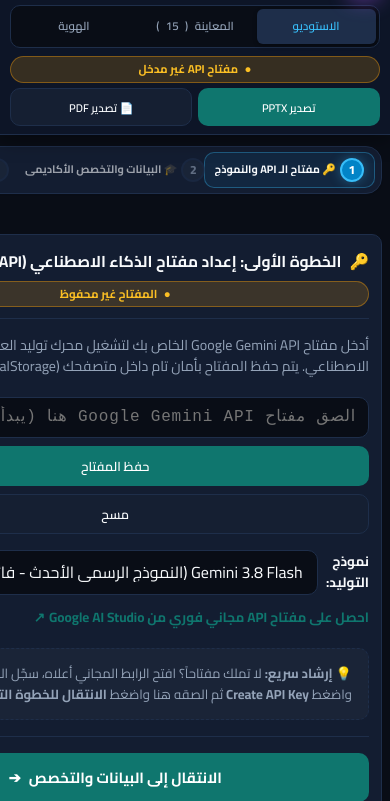
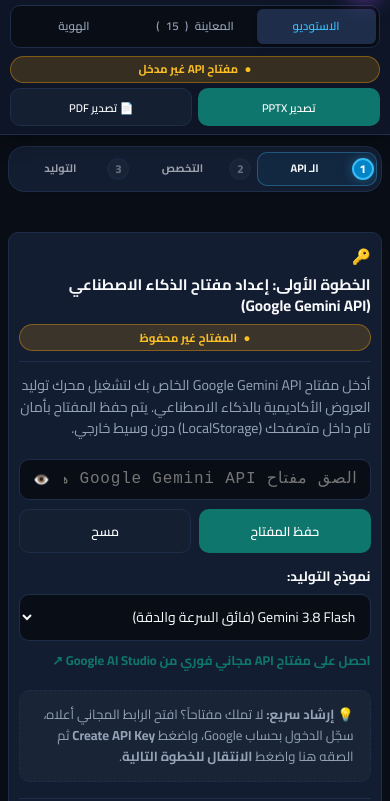
Before and after one commit to ndtmk19-maker/charihatek, a website built with Vite: page index.html in a window 390 px wide. Shown: the part 43-844 px from the top of the page. Built offline with nearby package versions, Linux system fonts and the light colour scheme.

Commit message:
fix(mobile): إصلاح تجاوب أبعاد الشاشة ومنع اقتطاع المحتوى على الهواتف المحمولة

```diff
--- a/index.html
+++ b/index.html
@@ -79,7 +79,10 @@
               <div class="step-circle" id="step-circle-1">1</div>
               <div class="step-info">
                 <span class="step-title">الخطوة الأولى</span>
-                <span class="step-subtitle">🔑 مفتاح الـ API والنموذج</span>
+                <span class="step-subtitle">
+                  <span class="desktop-only">🔑 مفتاح الـ API والنموذج</span>
+                  <span class="mobile-only">الـ API</span>
+                </span>
               </div>
             </div>
             <div class="stepper-divider" id="step-divider-1"></div>
@@ -87,7 +90,10 @@
               <div class="step-circle" id="step-circle-2">2</div>
               <div class="step-info">
                 <span class="step-title">الخطوة الثانية</span>
-                <span class="step-subtitle">🎓 البيانات والتخصص الأكاديمي</span>
+                <span class="step-subtitle">
+                  <span class="desktop-only">🎓 البيانات والتخصص الأكاديمي</span>
+                  <span class="mobile-only">التخصص</span>
+                </span>
               </div>
             </div>
             <div class="stepper-divider" id="step-divider-2"></div>
@@ -95,7 +101,10 @@
               <div class="step-circle" id="step-circle-3">3</div>
               <div class="step-info">
                 <span class="step-title">الخطوة الثالثة</span>
-                <span class="step-subtitle">📑 خطة البحث والتوليد</span>
+                <span class="step-subtitle">
+                  <span class="desktop-only">📑 خطة البحث والتوليد</span>
+                  <span class="mobile-only">التوليد</span>
+                </span>
               </div>
             </div>
           </nav>
@@ -125,13 +134,14 @@
                     type="password"
                     id="input-api-key"
                     class="form-input"
-                    placeholder="الصق مفتاح Google Gemini API هنا (يبدأ بـ AIzaSy...)"
+                    placeholder="الصق مفتاح Google Gemini API هنا (AIzaSy...)"
                     autocomplete="off"
                   />
                   <button type="button" class="btn-toggle-eye" id="btn-toggle-key-visibility" title="إظهار / إخفاء المفتاح">
                     👁️
                   </button>
                 </div>
+                <div class="api-key-actions-row">
                   <button type="button" class="btn btn-primary btn-sm" id="btn-save-key">
                     حفظ المفتاح
                   </button>
@@ -139,23 +149,23 @@
                     مسح
                   </button>
                 </div>
+              </div>
 
-              <div style="display: flex; justify-content: space-between; align-items: center; margin-top: 1rem; flex-wrap: wrap; gap: 0.75rem; font-size: 0.84rem;">
-                <div style="display: flex; align-items: center; gap: 0.5rem;">
-                  <label for="select-ai-model" style="font-weight: 700; color: var(--app-text);">نموذج التوليد:</label>
-                  <select id="select-ai-model" class="form-select" style="padding: 0.35rem 0.65rem; font-size: 0.84rem; width: auto;">
-                    <option value="gemini-3.8-flash" selected>Gemini 3.8 Flash (النموذج الرسمي الأحدث - فائق السرعة والدقة)</option>
+              <div class="model-selection-row">
+                <div class="model-select-group">
+                  <label for="select-ai-model" style="font-weight: 700; color: var(--app-text); white-space: nowrap;">نموذج التوليد:</label>
+                  <select id="select-ai-model" class="form-select">
+                    <option value="gemini-3.8-flash" selected>Gemini 3.8 Flash (فائق السرعة والدقة)</option>
                     <option value="gemini-2.5-flash">Gemini 2.5 Flash</option>
-                    <option value="gemini-3.8-pro">Gemini 3.8 Pro (أعلى عمق استدلالي للموضوعات المعقدة)</option>
+                    <option value="gemini-3.8-pro">Gemini 3.8 Pro (أعلى عمق استدلالي)</option>
                   </select>
                 </div>
-                <a href="https://aistudio.google.com/app/apikey" target="_blank" rel="noopener noreferrer" style="color: var(--theme-primary); text-decoration: none; font-weight: 700; display: inline-flex; align-items: center; gap: 0.25rem;">
-                  <span>احصل على مفتاح API مجاني فوري من Google AI Studio</span>
-                  <span>↗</span>
+                <a href="https://aistudio.google.com/app/apikey" target="_blank" rel="noopener noreferrer" class="api-key-link">
+                  <span>احصل على مفتاح API مجاني فوري من Google AI Studio ↗</span>
                 </a>
               </div>
 
-              <div style="background: rgba(255, 255, 255, 0.03); border: 1px dashed var(--app-border); border-radius: var(--radius-md); padding: 0.85rem 1rem; margin-top: 1.25rem; font-size: 0.82rem; color: #94a3b8; line-height: 1.6;">
+              <div class="api-guide-tip-box">
                 💡 <strong>إرشاد سريع:</strong> لا تملك مفتاحاً؟ افتح الرابط المجاني أعلاه، سجّل الدخول بحساب Google، واضغط <strong>Create API Key</strong> ثم الصقه هنا واضغط <strong>الانتقال للخطوة التالية</strong>.
               </div>
 
--- a/src/styles/base.css
+++ b/src/styles/base.css
@@ -49,6 +49,7 @@
 
 html {
   box-sizing: border-box;
+  width: 100%;
   max-width: 100vw;
   overflow-x: hidden;
 }
@@ -63,8 +64,10 @@
   min-height: 100vh;
   display: flex;
   flex-direction: column;
+  width: 100%;
   max-width: 100vw;
   overflow-x: hidden;
+  position: relative;
 }
 
 /* App Header & Navigation Bar */
@@ -273,6 +276,8 @@
 
 .form-input, .form-textarea, .form-select {
   width: 100%;
+  max-width: 100%;
+  box-sizing: border-box;
   font-family: inherit;
   font-size: 0.92rem;
   padding: 0.6rem 0.85rem;
@@ -282,6 +287,11 @@
   color: var(--app-text);
   transition: border-color 0.2s, box-shadow 0.2s;
   direction: inherit;
+}
+
+.form-select {
+  text-overflow: ellipsis;
+  overflow: hidden;
 }
 
 .form-input:focus, .form-textarea:focus, .form-select:focus {
@@ -302,6 +312,8 @@
   width: 100%;
   margin: 1.5rem auto;
   padding: 0 1.5rem;
+  box-sizing: border-box;
+  overflow-x: hidden;
 }
 
 .hidden {
@@ -449,6 +461,10 @@
   .app-main {
     padding: 0 0.5rem;
     margin: 0.65rem auto;
+    width: 100%;
+    max-width: 100%;
+    box-sizing: border-box;
+    overflow-x: hidden;
   }
 
   /* Form inputs touch accessibility and preventing iOS Safari auto-zoom */
--- a/src/styles/editor.css
+++ b/src/styles/editor.css
@@ -1,14 +1,27 @@
 /* Editor Layout Grid */
 .editor-layout-grid {
   display: grid;
-  grid-template-columns: 1fr 340px;
+  grid-template-columns: minmax(0, 1fr) 340px;
   gap: 1.5rem;
   align-items: start;
+  width: 100%;
+  max-width: 100%;
+  min-width: 0;
+  box-sizing: border-box;
 }
 
 @media (max-width: 1024px) {
   .editor-layout-grid {
-    grid-template-columns: 1fr;
+    grid-template-columns: minmax(0, 1fr);
+    gap: 1rem;
+    width: 100%;
+    max-width: 100%;
+  }
+  .editor-sidebar {
+    position: static !important;
+    width: 100%;
+    max-width: 100%;
+    min-width: 0;
   }
 }
 
@@ -17,6 +30,10 @@
   display: flex;
   flex-direction: column;
   gap: 1.25rem;
+  width: 100%;
+  max-width: 100%;
+  min-width: 0;
+  box-sizing: border-box;
 }
 
 .editor-card {
@@ -25,6 +42,12 @@
   border-radius: var(--radius-lg);
   padding: 1.5rem;
   box-shadow: var(--shadow-sm);
+  width: 100%;
+  max-width: 100%;
+  min-width: 0;
+  box-sizing: border-box;
+  overflow: hidden;
+  word-break: break-word;
 }
 
 .editor-card-header {
@@ -529,6 +552,66 @@
   background: #1e2e4a;
 }
 
+.api-key-actions-row {
+  display: flex;
+  gap: 0.5rem;
+  align-items: center;
+}
+
+.model-selection-row {
+  display: flex;
+  justify-content: space-between;
+  align-items: center;
+  margin-top: 1rem;
+  flex-wrap: wrap;
+  gap: 0.75rem;
+  font-size: 0.84rem;
+  width: 100%;
+  max-width: 100%;
+  box-sizing: border-box;
+}
+
+.model-select-group {
+  display: flex;
+  align-items: center;
+  gap: 0.5rem;
+  flex: 1;
+  min-width: 240px;
+  max-width: 100%;
+}
+
+.model-select-group .form-select {
+  flex: 1;
+  min-width: 0;
+  max-width: 100%;
+  padding: 0.35rem 0.65rem;
+  font-size: 0.84rem;
+}
+
+.api-key-link {
+  color: var(--theme-primary);
+  text-decoration: none;
+  font-weight: 700;
+  display: inline-flex;
+  align-items: center;
+  gap: 0.25rem;
+  word-break: break-word;
+}
+
+.api-guide-tip-box {
+  background: rgba(255, 255, 255, 0.03);
+  border: 1px dashed var(--app-border);
+  border-radius: var(--radius-md);
+  padding: 0.85rem 1rem;
+  margin-top: 1.25rem;
+  font-size: 0.82rem;
+  color: #94a3b8;
+  line-height: 1.6;
+  max-width: 100%;
+  box-sizing: border-box;
+  word-break: break-word;
+}
+
 .api-status-badge {
   display: inline-flex;
   align-items: center;
@@ -808,50 +891,66 @@
     flex-direction: row;
     align-items: center;
     justify-content: space-between;
-    padding: 0.5rem 0.65rem;
-    gap: 0.35rem;
+    padding: 0.45rem 0.5rem;
+    gap: 0.25rem;
+    width: 100%;
+    max-width: 100%;
+    box-sizing: border-box;
+    overflow: hidden;
   }
   .stepper-step {
-    flex: 1;
-    min-width: 0;
-    padding: 0.4rem 0.45rem;
-    gap: 0.45rem;
+    flex: 1 1 0 !important;
+    min-width: 0 !important;
+    padding: 0.35rem 0.25rem;
+    gap: 0.35rem;
     justify-content: center;
+    overflow: hidden;
   }
   .step-circle {
-    width: 30px;
-    height: 30px;
-    font-size: 0.85rem;
+    width: 26px;
+    height: 26px;
+    font-size: 0.8rem;
     flex-shrink: 0;
   }
+  .step-info {
+    min-width: 0 !important;
+    overflow: hidden !important;
+    flex: 1;
+    display: flex;
+    flex-direction: column;
+  }
   .step-title {
-    display: none;
+    display: none !important;
   }
   .step-subtitle {
-    font-size: 0.75rem;
-    white-space: nowrap;
-    overflow: hidden;
-    text-overflow: ellipsis;
+    font-size: 0.74rem;
+    white-space: nowrap !important;
+    overflow: hidden !important;
+    text-overflow: ellipsis !important;
     line-height: 1.2;
+    min-width: 0 !important;
+    display: block;
+    width: 100%;
+    text-align: center;
   }
   .stepper-divider {
-    display: none;
+    display: none !important;
   }
 }
 
 @media (max-width: 480px) {
   .studio-stepper-header {
-    padding: 0.35rem 0.4rem;
+    padding: 0.35rem 0.25rem;
+    gap: 0.15rem;
+  }
+  .stepper-step {
+    padding: 0.3rem 0.15rem;
     gap: 0.2rem;
   }
-  .stepper-step {
-    padding: 0.3rem 0.25rem;
-    gap: 0.25rem;
-  }
   .step-circle {
-    width: 24px;
-    height: 24px;
-    font-size: 0.75rem;
+    width: 22px;
+    height: 22px;
+    font-size: 0.72rem;
   }
   .step-subtitle {
     font-size: 0.68rem;
@@ -940,36 +1039,107 @@
 /* ================= EDITOR & STUDIO MOBILE BREAKPOINTS ================= */
 @media (max-width: 768px) {
   .editor-card {
-    padding: 1rem 0.75rem;
+    padding: 0.85rem 0.65rem;
     border-radius: var(--radius-md);
+    width: 100%;
+    max-width: 100%;
+    box-sizing: border-box;
+    overflow: hidden;
   }
 
   .editor-card-header {
     flex-direction: column;
     align-items: flex-start;
     gap: 0.5rem;
-    margin-bottom: 1rem;
-    padding-bottom: 0.65rem;
+    margin-bottom: 0.85rem;
+    padding-bottom: 0.6rem;
+    width: 100%;
+    box-sizing: border-box;
   }
 
   .editor-card-title {
-    font-size: 0.98rem;
+    font-size: 0.95rem;
     line-height: 1.35;
+    word-break: break-word;
+    flex-wrap: wrap;
+    width: 100%;
   }
 
   .api-key-container {
     flex-direction: column;
     align-items: stretch;
-    gap: 0.5rem;
+    gap: 0.6rem;
+    width: 100%;
+    box-sizing: border-box;
   }
 
   .api-key-input-wrapper {
     width: 100%;
+    min-width: 0;
   }
 
-  .api-key-container .btn {
+  .api-key-actions-row {
+    display: flex;
     width: 100%;
+    gap: 0.5rem;
+  }
+
+  .api-key-actions-row .btn {
+    flex: 1;
+    min-width: 0;
     justify-content: center;
+    text-align: center;
+    padding: 0.55rem 0.5rem;
+  }
+
+  .model-selection-row {
+    flex-direction: column;
+    align-items: stretch;
+    gap: 0.65rem;
+    width: 100%;
+    margin-top: 0.85rem;
+    box-sizing: border-box;
+  }
+
+  .model-select-group {
+    width: 100%;
+    min-width: 0;
+    flex-direction: column;
+    align-items: stretch;
+    gap: 0.35rem;
+  }
+
+  .model-select-group label {
+    align-self: flex-start;
+    font-size: 0.85rem;
+  }
+
+  .model-select-group .form-select {
+    width: 100% !important;
+    max-width: 100% !important;
+    font-size: 14px !important;
+    padding: 0.55rem 0.65rem;
+    box-sizing: border-box;
+  }
+
+  .api-key-link {
+    font-size: 0.8rem;
+    line-height: 1.4;
+    word-break: break-word;
+  }
+
+  .grid-2col, .grid-3col {
+    grid-template-columns: minmax(0, 1fr) !important;
+    gap: 0.75rem;
+    width: 100%;
+  }
+
+  .ai-preset-chip {
+    font-size: 0.76rem;
+    padding: 0.3rem 0.65rem;
+    white-space: normal;
+    text-align: right;
+    max-width: 100%;
   }
 
   .step-actions-footer {
```
Also changed, not shown: netlify.toml (added), 1 other file. Lines whose indentation alone changed are shown as unchanged.
